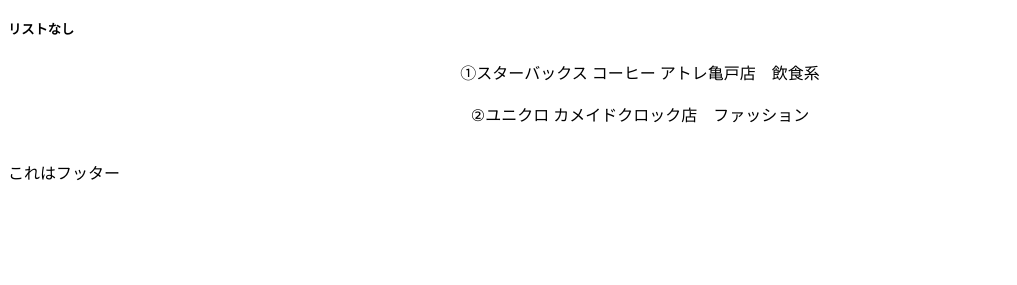
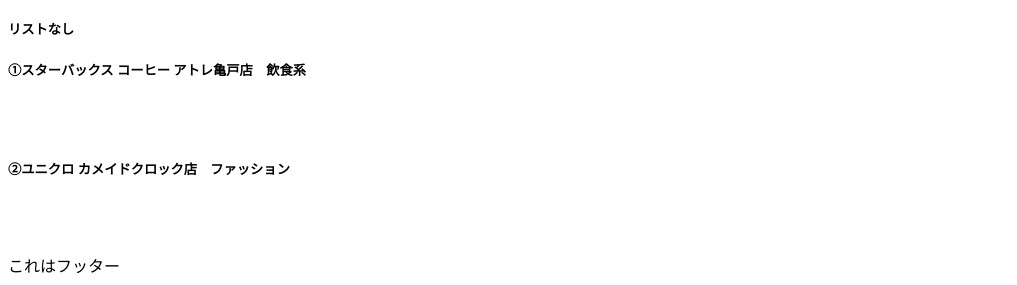
Before and after one commit to SekieSuzuki/mymap, a plain HTML site: page index.html in a window 1280 px wide. Shown: the part 621-906 px from the top of the page, without its empty margins (0-1017 px from the left). Before the commit the page ends 813 px from the top, so only its background shows below. Drawn offline with Linux system fonts and the light colour scheme.

Commit message:
Update index.html

```diff
--- a/index.html
+++ b/index.html
@@ -18,12 +18,11 @@
 
 <h3> 以下は店舗リスト</h3>
 <h5> リストなし　</h5>
-<p>
-	①スターバックス コーヒー アトレ亀戸店　飲食系
+
+	<h5> ①スターバックス コーヒー アトレ亀戸店　飲食系 </h5>
 	<br><br>
-	②ユニクロ カメイドクロック店　ファッション
+	<h5> ②ユニクロ カメイドクロック店　ファッション </h5>
 	<br><br>
-</p>
 </p>
 
 <footer id="footer">これはフッター</footer>
```
